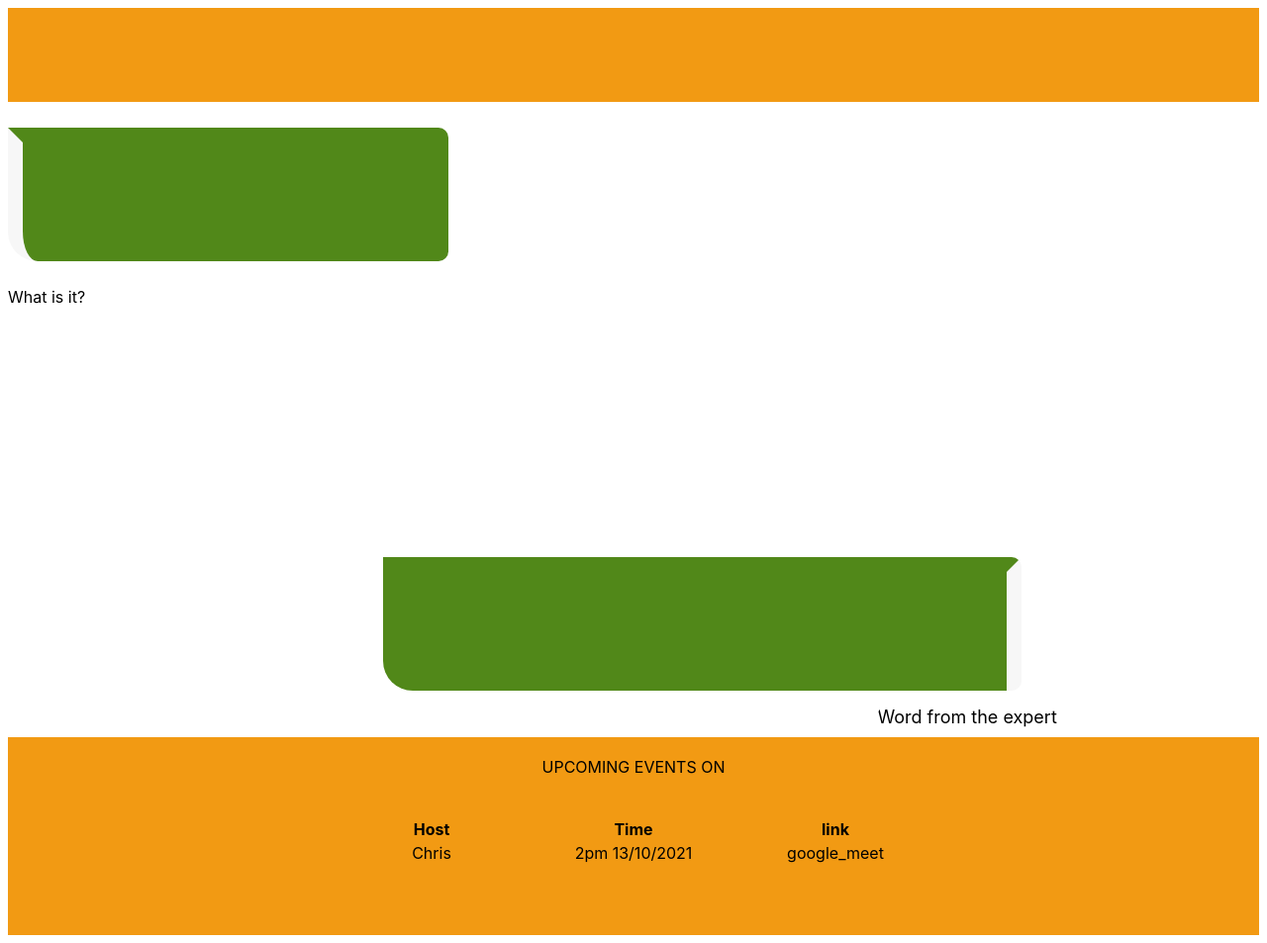
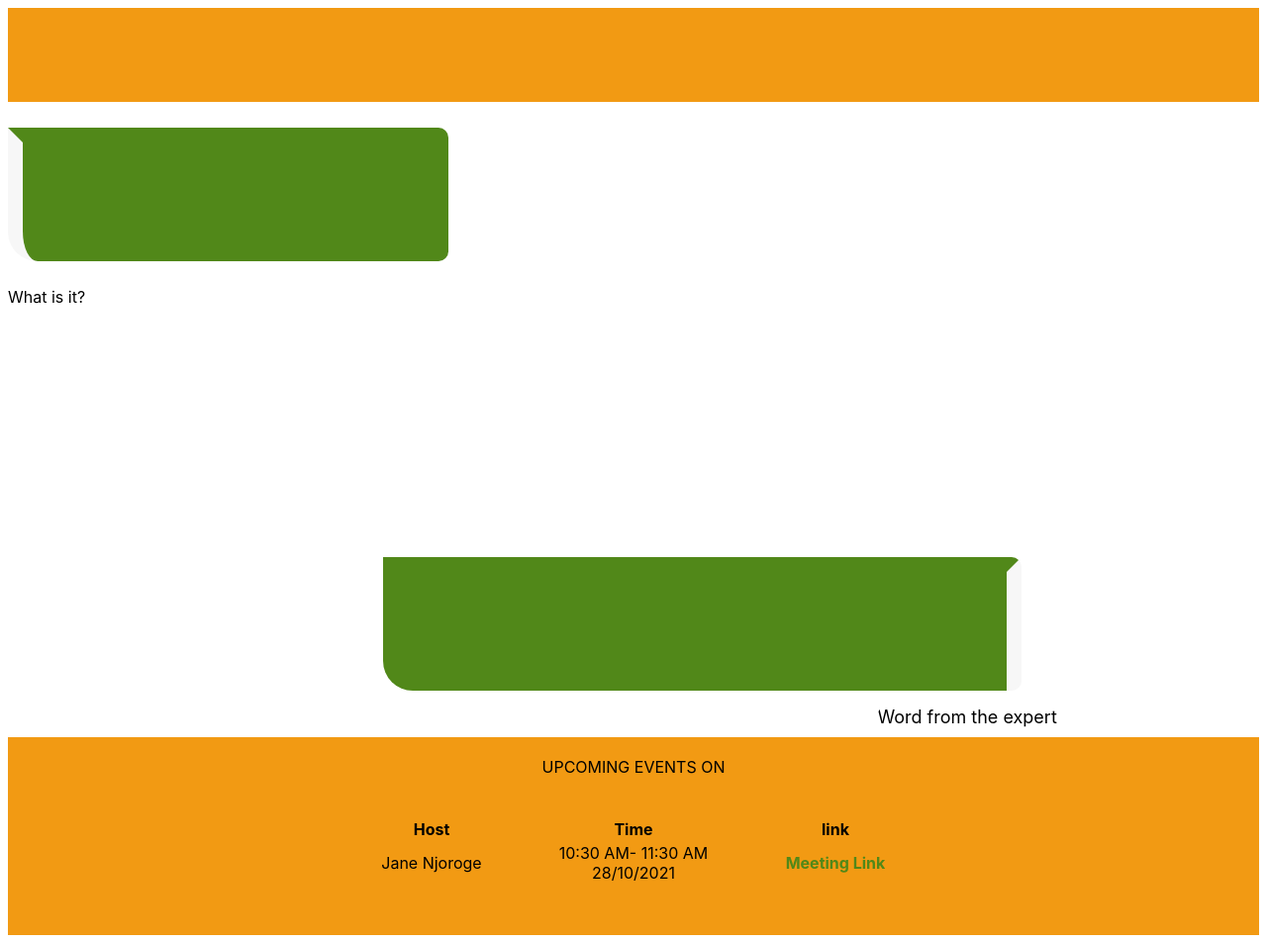
Before and after one commit to githaefrancis/ReachOut-Consel, a plain HTML site: page content.html in a window 1280 px wide. Shown: the whole page at 99% size. Drawn offline with Linux system fonts and the light colour scheme.

Commit message:
update meeting link

```diff
--- a/content.html
+++ b/content.html
@@ -29,9 +29,9 @@
               <th>link</th>
             </tr>
             <tr>
-              <td id="meeting_host">Chris</td>
-              <td id="meeting_time">2pm 13/10/2021</td>
-              <td id="meeting_link">google_meet</td>
+              <td id="meeting_host">Jane Njoroge</td>
+              <td id="meeting_time">10:30 AM- 11:30 AM 28/10/2021</td>
+              <td id="meeting_link"><a href="meet.google.com/evt-fqqo-uwc">Meeting Link</a></td>
             </tr>
           </table>
         </div>
--- a/css/content_page.css
+++ b/css/content_page.css
@@ -140,3 +140,10 @@ body p{
 #meeting_table td{
   width:200px;
 }
+
+#meeting_table a{
+  text-decoration: none;
+  color:#518819;
+  font-weight: 700;
+  font-size: 24;
+}
```
